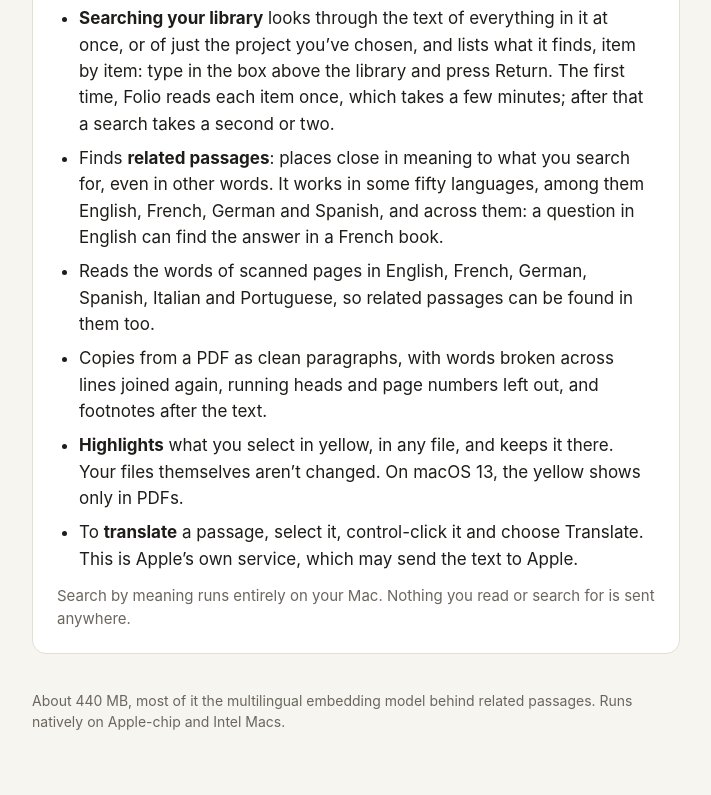
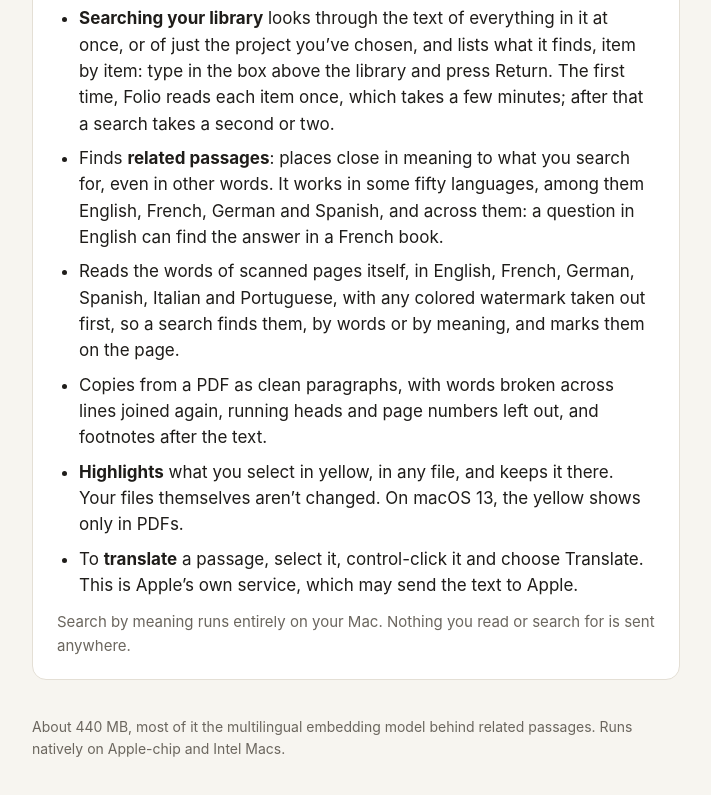
Before and after one commit to hdfinder-tech/folio-download, a plain HTML site: page index.html in a window 1280 px wide. Shown: the part 1044-1839 px from the top of the page, without its empty margins (284-995 px from the left). Drawn offline with Linux system fonts and the light colour scheme; no server answers.

Commit message:
The download page, as of Folio 2.26

```diff
--- a/index.html
+++ b/index.html
@@ -71,7 +71,7 @@
       <li>Search for several words and Folio lists first the places where they appear exactly as you typed them, then the places where they all come up close together, in any order. Accents and capitals don’t matter. To see only the exact phrase, put it in quotes. In a PDF, a word broken across two lines is found like any other.</li>
       <li><b>Searching your library</b> looks through the text of everything in it at once, or of just the project you’ve chosen, and lists what it finds, item by item: type in the box above the library and press Return. The first time, Folio reads each item once, which takes a few minutes; after that a search takes a second or two.</li>
       <li>Finds <b>related passages</b>: places close in meaning to what you search for, even in other words. It works in some fifty languages, among them English, French, German and Spanish, and across them: a question in English can find the answer in a French book.</li>
-      <li>Reads the words of scanned pages in English, French, German, Spanish, Italian and Portuguese, so related passages can be found in them too.</li>
+      <li>Reads the words of scanned pages itself, in English, French, German, Spanish, Italian and Portuguese, with any colored watermark taken out first, so a search finds them, by words or by meaning, and marks them on the page.</li>
       <li>Copies from a PDF as clean paragraphs, with words broken across lines joined again, running heads and page numbers left out, and footnotes after the text.</li>
       <li><b>Highlights</b> what you select in yellow, in any file, and keeps it there. Your files themselves aren’t changed. On macOS 13, the yellow shows only in PDFs.</li>
       <li>To <b>translate</b> a passage, select it, control-click it and choose Translate. This is Apple’s own service, which may send the text to Apple.</li>
```
